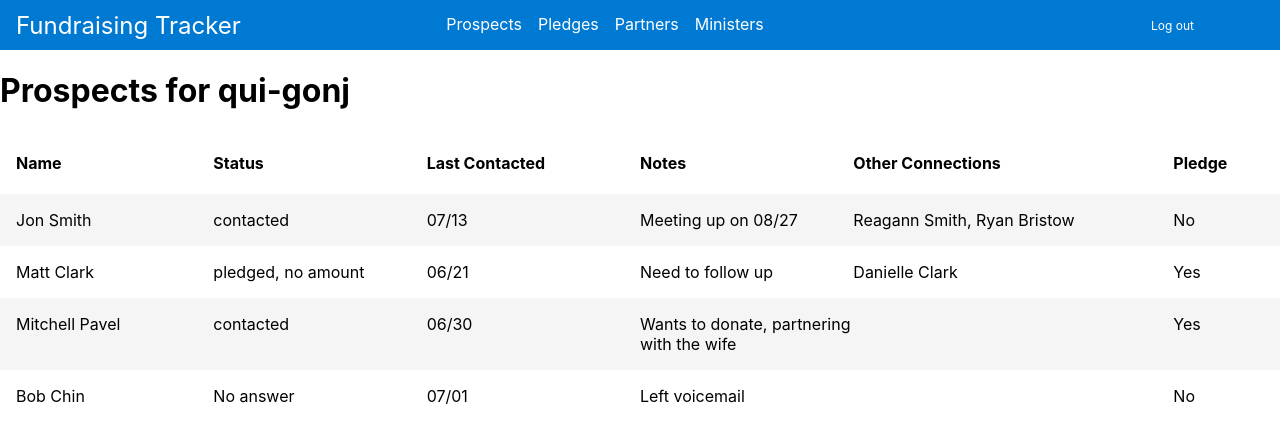
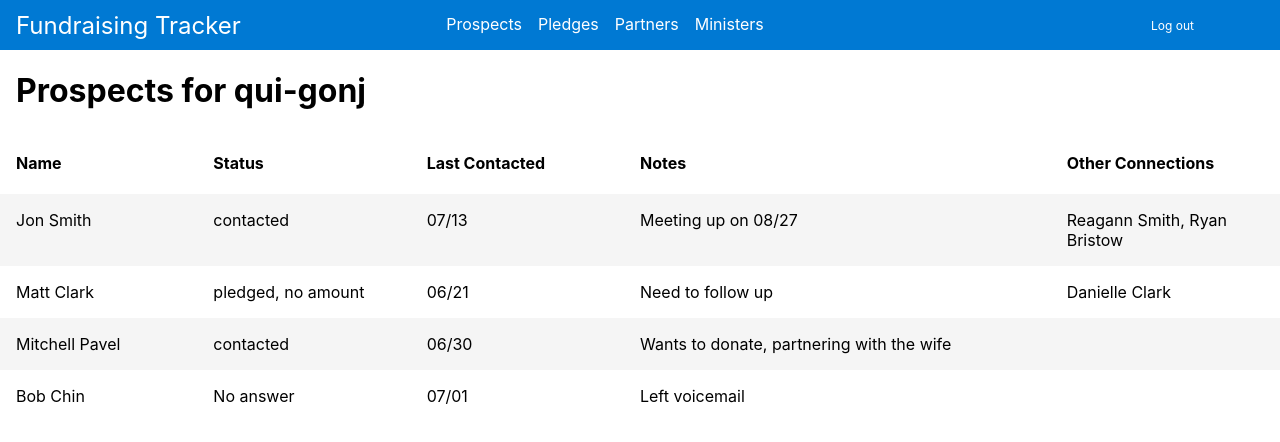
Before and after one commit to matthew-r-clark/drm, a Next.js app: page /qui-gonj/prospects in a window 1280 px wide. Shown: the top 442 px of the page. Built offline with nearby package versions, Linux system fonts and the light colour scheme.

Commit message:
Updated elements to fit design document

```diff
--- a/src/pages/[userId]/prospects.js
+++ b/src/pages/[userId]/prospects.js
@@ -8,27 +8,31 @@ export default function Prospects() {
   const { userId } = router.query;
 
   const Container = styled.div`
-  margin-left: -1rem;
 
-  .first-col {
+  h1 {
+    margin-left: 1rem;
+  }
+  .columns {
+    margin-left: -1rem;
+    padding-left: 1rem;
+  }
+
+  .name-col {
     grid-column: 1/ span 2;
     padding-left: 1rem;
 
   }
-  .second-col {
+  .status-col {
     grid-column: 3/ span 2;
   }
-  .third-col {
+  .contact-col {
     grid-column: 5/ span 2;
   }
-  .fourth-col {
-    grid-column: 7/ span 2;
+  .notes-col {
+    grid-column: 7/ span 4;
   }
-  .fifth-col {
-    grid-column: 9/ span 3;
-  }
-  .sixth-col {
-    grid-column: 12/ span 1;
+  .connections-col {
+    grid-column: 11/ span 2;
   }
 
   .dark {
@@ -50,8 +54,24 @@ export default function Prospects() {
 @media (max-width: 800px){
   font-size: .7rem;
   text-align: center;
-  .first-col{
+
+  h1 {
+    margin-left: 0;
+  }
+
+  .name-col{
     margin-left: -1rem;
+    grid-column: 1/ span 3;
+  }
+
+  .status-col {
+    grid-column: 4/ span 2;
+  }
+  .contact-col {
+    grid-column: 6/ span 4;
+  }
+  .connections-col {
+    grid-column: 10/ span 3;
   }
 
 }
@@ -98,24 +118,28 @@ export default function Prospects() {
 
   return (
     <Container>
-      <h1 style={{ marginLeft: '1rem' }}>Prospects for {userId}</h1>
-      <Grid cols={12}>
-        <h4 className="first-col">Name</h4>
-        <h4 className="second-col">Status</h4>
-        <h4 className="third-col">Last Contacted</h4>
-        <h4 className="fourth-col">Notes</h4>
-        <h4 className="fifth-col">Other Connections</h4>
-        <h4 className="sixth-col">Pledge</h4>
+      <h1>Prospects for {userId}</h1>
+      <Grid className="columns" cols={12}>
+        <h4 className="name-col">Name</h4>
+        <h4 className="status-col">Status</h4>
+        <h4 className="contact-col">Last Contacted</h4>
+        <DesktopOnly>
+          <h4 className="notes-col">Notes</h4>
+        </DesktopOnly>
+
+        <h4 className="connections-col">Other Connections</h4>
       </Grid>
 
       {prospects.map((prospect) => (
         <Grid className={prospect.id % 2 ? 'dark columns' : 'columns'} key={prospect.id} cols={12}>
-          <p className="first-col">{prospect.name}</p>
-          <p className="second-col">{prospect.status}</p>
-          <p className="third-col">{prospect.last_contacted}</p>
-          <p className="fourth-col">{prospect.notes[0]}</p>
+          <p className="name-col">{prospect.name}</p>
+          <p className="status-col">{prospect.status}</p>
+          <p className="contact-col">{prospect.last_contacted}</p>
+          <DesktopOnly>
+            <p className="notes-col">{prospect.notes[0]}</p>
+          </DesktopOnly>
 
-          <p className="fifth-col">
+          <p className="connections-col">
             <DesktopOnly>
               {prospect.others.map((other, index) => (
                 <span>
@@ -125,8 +149,6 @@ export default function Prospects() {
             </DesktopOnly>
             <MobileOnly><span className="numbers">{prospect.others.length}</span></MobileOnly>
           </p>
-
-          <p className="sixth-col">{prospect.pledge ? 'Yes' : 'No'}</p>
         </Grid>
       ))}
 
```
